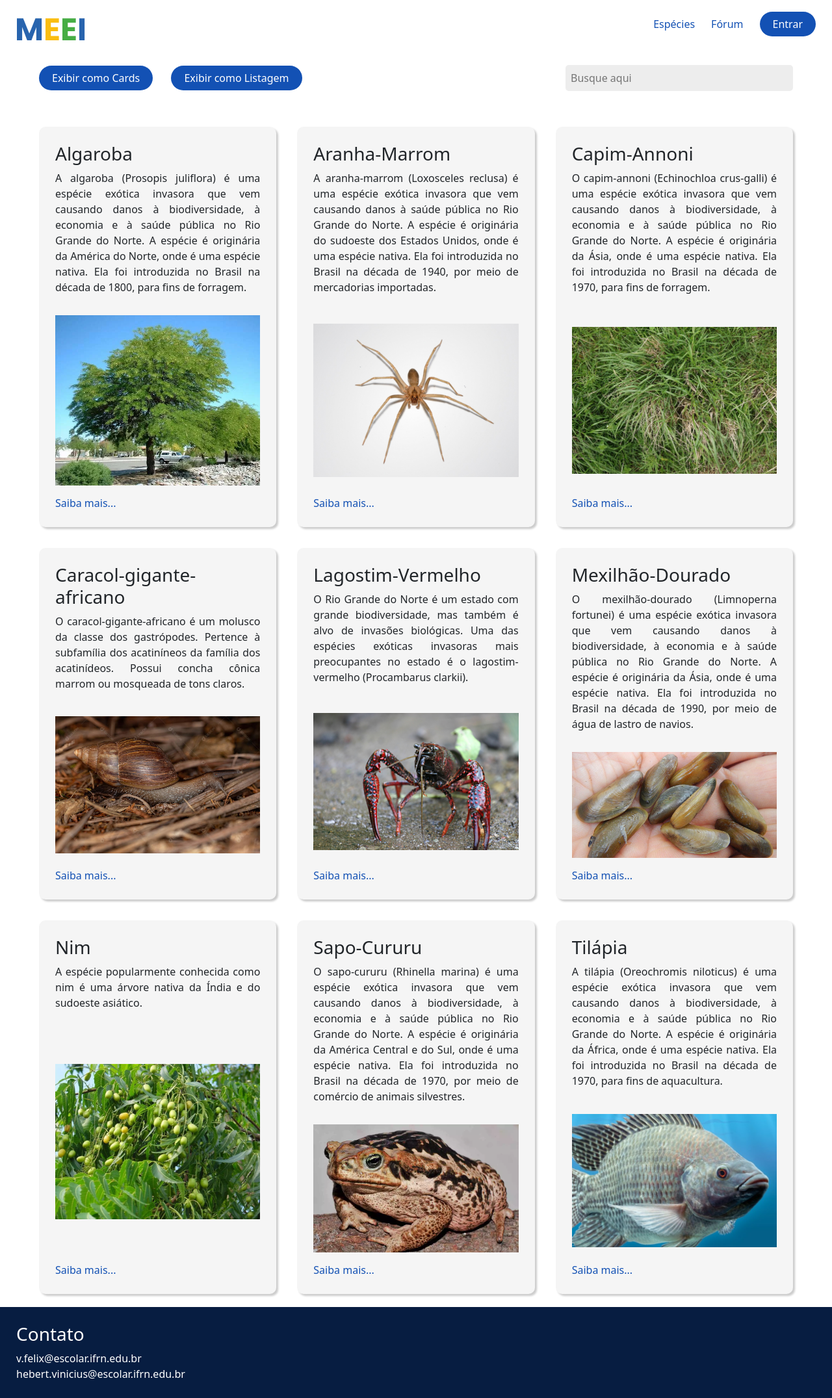
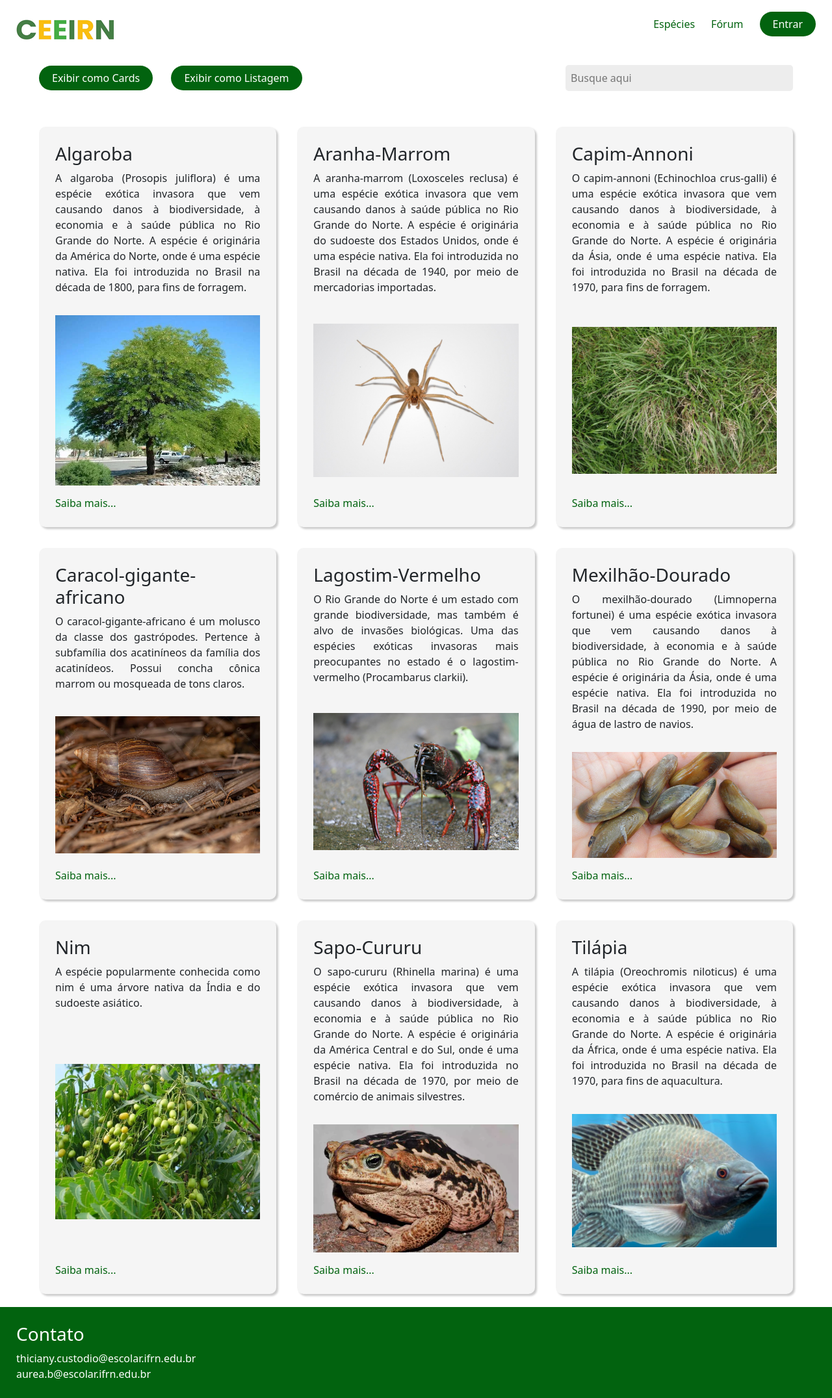
Before and after one commit to aureakarla/tccAT, a Django app: page /especies/ in a window 1280 px wide. Shown: the whole page at 65% size. Run offline with Django 4.2, Linux system fonts and the light colour scheme; data comes from the database, SQL or seed files in the repository; some libraries are stand-ins or nearby versions.

```diff
--- a/especies/templates/especies/detalhe_especies.html
+++ b/especies/templates/especies/detalhe_especies.html
@@ -1,6 +1,6 @@
 {% extends "global/base.html" %}
 {% load static %}
-{% block title %}MEEI:Detalhe de Especies{% endblock title %}
+{% block title %}CEEIRN:Detalhe de Especies{% endblock title %}
 {% block content %}
 <section class="dados-especie">
     <h1>{{ especies.nome_especie }}</h1>
--- a/especies/templates/especies/especies_cadastro.html
+++ b/especies/templates/especies/especies_cadastro.html
@@ -1,6 +1,6 @@
 {% extends "global/base.html" %}
 {% load static %}
-{% block title %}MEEI:Depoimentos{% endblock title %}
+{% block title %}CEEIRN:Depoimentos{% endblock title %}
 {% block content %}
 <div class="container-cadastro" style="justify-content: center;">
     <section class="container-formulario">
--- a/especies/templates/especies/especies_exclusao.html
+++ b/especies/templates/especies/especies_exclusao.html
@@ -1,6 +1,6 @@
 {% extends "global/base.html" %}
 {% load static %}
-{% block title %}MEEI:Depoimentos{% endblock title %}
+{% block title %}CEEIRN:Depoimentos{% endblock title %}
 {% block content %}
 <div class="container-cadastro container">
     <div class="row">
--- a/especies/templates/especies/lista_especies.html
+++ b/especies/templates/especies/lista_especies.html
@@ -1,7 +1,7 @@
 {% extends "global/base.html" %}
 {% load static %}
 
-{% block title %}MEEI: Lista de Espécies{% endblock title %}
+{% block title %}CEEIRN: Lista de Espécies{% endblock title %}
 
 {% block content %}
 <div class="search-container gap-4 d-flex justify-content-between align-items-center">
@@ -12,7 +12,7 @@
 
   <div class="">
     {% if request.user.is_superuser and request.user.is_staff %}
-    <a class="lista-telas__entrar text-decoration-none me-4" href="{% url 'cadastro_especie' %}">Cadastrar espécie</a>
+    <a class="lista-telas__entrar text-decoration-none me-4" href="{% url 'especies_cadastro' %}">Cadastrar espécie</a>
     {% endif %}
     <input
     type="text"
@@ -32,8 +32,8 @@
             <h3>{{ i.nome_especie }}</h3>
             {% if request.user.is_superuser %}
               <div class="">
-                <a href="{% url 'exclusao_especies' i.id %}" class="text-danger text-decoration-none"><i class="ph ph-trash"></i>Deletar</a>
-                <a href="{% url 'edicao_especies' i.id  %}" class="text-primary text-decoration-none">Editar</a>
+                <a href="{% url 'especies_exclusao' i.id %}" class="text-danger text-decoration-none"><i class="ph ph-trash"></i>Deletar</a>
+                <a href="{% url 'especies_edicao' i.id  %}" class="text-primary text-decoration-none">Editar</a>
               </div>
             {% endif %}
           </div>
--- a/especies/urls.py
+++ b/especies/urls.py
@@ -8,7 +8,7 @@ from .views import (
 urlpatterns = [
     path('', especies_listagem, name='listagem_especies'),
     path('detalhe/<int:id>/', detalhe_especies, name='detalhe_especies'),
-    path('cadastro/', especies_cadastro, name='cadastro_especie'),
+    path('cadastro/', especies_cadastro, name='cadastro_especies'),
     path('edicao/<int:id>/', especies_edicao, name='edicao_especies'),
     path('exclusao/<int:id>/', especies_exclusao, name='exclusao_especies'),
 ]
--- a/noticias/static/noticias/css/style.css
+++ b/noticias/static/noticias/css/style.css
@@ -2,9 +2,9 @@
 
 /* GERAL */
 :root {
-  --blue: #1351b4;
-  --medium-blue: #0c326f;
-  --dark-blue: #071d41;
+  --green: #02630f;
+  --medium-green: #02630f;
+  --dark-green: #02630f;
   --grey: #ccc;
 }
 
@@ -49,12 +49,12 @@ nav {
 }
 
 .lista-telas__especie {
-  color: var(--blue);
+  color: var(--green);
 }
 
 .lista-telas__entrar {
   color: white;
-  background-color: var(--blue);
+  background-color: var(--green);
   padding: 8px 20px;
   border-radius: 25px;
 }
@@ -73,7 +73,7 @@ nav {
 }
 
 .dados-estatisticos {
-  background-color: var(--medium-blue);
+  background-color: var(--medium-green);
   color: white;
   text-align: center;
   margin: 20px 0;
@@ -146,7 +146,7 @@ main > :not(.dados-estatisticos) {
 }
 
 .artigos a {
-  color: var(--medium-blue);
+  color: var(--medium-green);
 }
 
 .artigos__lista-de-artigos__links {
@@ -190,7 +190,7 @@ main > :not(.dados-estatisticos) {
 }
 
 .conteudo-especies__especie a {
-  color: var(--blue);
+  color: var(--green);
 }
 
 .conteudo-especies__especie__texto p {
@@ -319,7 +319,7 @@ input, select {
 
 .botao-continuar {
   color: white;
-  background-color: var(--blue);
+  background-color: var(--);
   margin: 0 0px 0 150px;
   padding: 8px;
   border-style: none;
@@ -388,7 +388,7 @@ a {
 
 /* FOOTER */
 footer {
-  background-color: var(--dark-blue);
+  background-color: var(--dark-green);
   display: flex;
   flex-direction: column;
   padding: 25px;
--- a/noticias/templates/noticias/depoimentos_cadastro.html
+++ b/noticias/templates/noticias/depoimentos_cadastro.html
@@ -1,6 +1,6 @@
 {% extends "global/base.html" %}
 {% load static %}
-{% block title %}MEEI:Depoimentos{% endblock title %}
+{% block title %}CEEIRN:Depoimentos{% endblock title %}
 {% block content %}
 <div class="container-cadastro">
     <section class="container-cadastro__cadastro">
--- a/noticias/templates/noticias/depoimentos_exclusao.html
+++ b/noticias/templates/noticias/depoimentos_exclusao.html
@@ -1,6 +1,6 @@
 {% extends "global/base.html" %}
 {% load static %}
-{% block title %}MEEI:Depoimentos{% endblock title %}
+{% block title %}CEEIRN:Depoimentos{% endblock title %}
 {% block content %}
 <div class="container-cadastro container">
     <div class="row">
--- a/noticias/templates/noticias/forum.html
+++ b/noticias/templates/noticias/forum.html
@@ -1,8 +1,8 @@
 {% extends "global/base.html" %}
 {% load static %}
-{% block title %}MEEI:Fórum{% endblock title %}
+{% block title %}CEEIRN:Fórum{% endblock title %}
 {% block content %}
-<h1 class="title-forum">Fórum MEEI</h1>
+<h1 class="title-forum">Fórum CEEIRN</h1>
     <div class="d-flex justify-content-end">
         <a href="{% url 'depoimentos' %}" class="lista-telas__especie text-decoration-none">Inserir depoimento ou discussão</a>
     </div>
--- a/templates/global/base.html
+++ b/templates/global/base.html
@@ -5,9 +5,9 @@
     <meta charset="UTF-8">
     <meta name="viewport" content="width=device-width, initial-scale=1.0">
     <link rel="stylesheet" href="{% static 'noticias/css/style.css' %}">
-    <link rel="shortcut icon" href="{% static 'noticias/img/icones/favicon.png' %}" type="image/x-icon">
+    <link rel="shortcut icon" href="{% static 'noticias/img/icones/letrac.png' %}" type="image/x-icon">
     <link href="https://cdn.jsdelivr.net/npm/bootstrap@5.3.2/dist/css/bootstrap.min.css" rel="stylesheet" integrity="sha384-T3c6CoIi6uLrA9TneNEoa7RxnatzjcDSCmG1MXxSR1GAsXEV/Dwwykc2MPK8M2HN" crossorigin="anonymous">
-    <title>{% block title %}{% endblock title %}</title>
+    <title>{% block title %}CEEIRN{% endblock title %}</title>
     <script src="https://unpkg.com/@phosphor-icons/web"></script>
 </head>
 <body>
@@ -15,7 +15,7 @@
     <header>
         <nav>
           <a href="{% url 'index' %}">
-            <img src="{% static 'noticias/img/MEEI.png' %}" alt="MEEI" class="logo" />
+            <img src="{% static 'noticias/img/ceeirn.png' %}" alt="CEEIRN" class="logo" />
           </a>
           <ul class="lista-telas">
             <li>
@@ -51,13 +51,13 @@
       </main>
       <footer>
         <h3>Contato</h3>
-        <a href="mailto:v.felix@escolar.ifrn.edu.br"
+        <a href="mailto:thiciany.custodio@escolar.ifrn.edu.br"
             class="text-decoration-none"
-          >v.felix@escolar.ifrn.edu.br</a
+          >thiciany.custodio@escolar.ifrn.edu.br</a
         >
-        <a href="mailto:hebert.vinicius@escolar.ifrn.edu.br"
+        <a href="mailto:aurea.b@escolar.ifrn.edu.br"
             class="text-decoration-none"
-          >hebert.vinicius@escolar.ifrn.edu.br</a
+          >aurea.b@escolar.ifrn.edu.br</a
         >
       </footer>
 
--- a/users/templates/users/cadastro.html
+++ b/users/templates/users/cadastro.html
@@ -5,7 +5,7 @@
     <section class="container-formulario">
       <form method="POST" class="container-formulario__form">
         {% csrf_token %}
-        <h3>Cadastre-se no MEEI.com.br</h3>
+        <h3>Cadastre-se no CEEIRN.com.br</h3>
         <div class="container-formulario__form__input">
           <label for="id-nome">
             <img
--- a/users/templates/users/login.html
+++ b/users/templates/users/login.html
@@ -5,7 +5,7 @@
   <section class="container-formulario">
     <form method="POST" class="container-formulario__form">
       {% csrf_token %}
-      <h3>Faça login no MEEI.com.br</h3>
+      <h3>Faça login no CEEIRN.com.br</h3>
       <div class="container-formulario__form__input">
         <label for="id-nome">
           <img
```
Also changed, not shown: projeto/settings.py (+3 -4 lines), noticias/static/noticias/img/ceeirn.png (added), noticias/static/noticias/img/icones/letrac.png (added), 2 other files.
